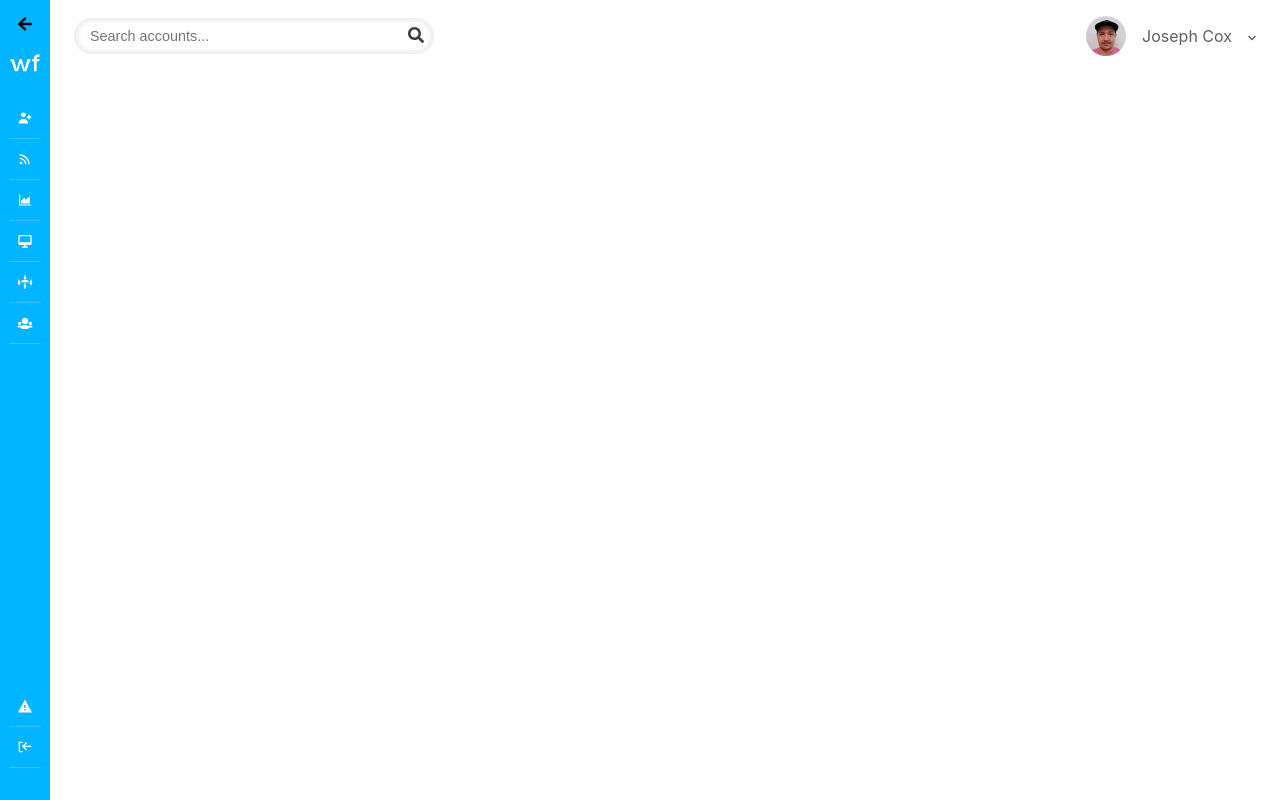
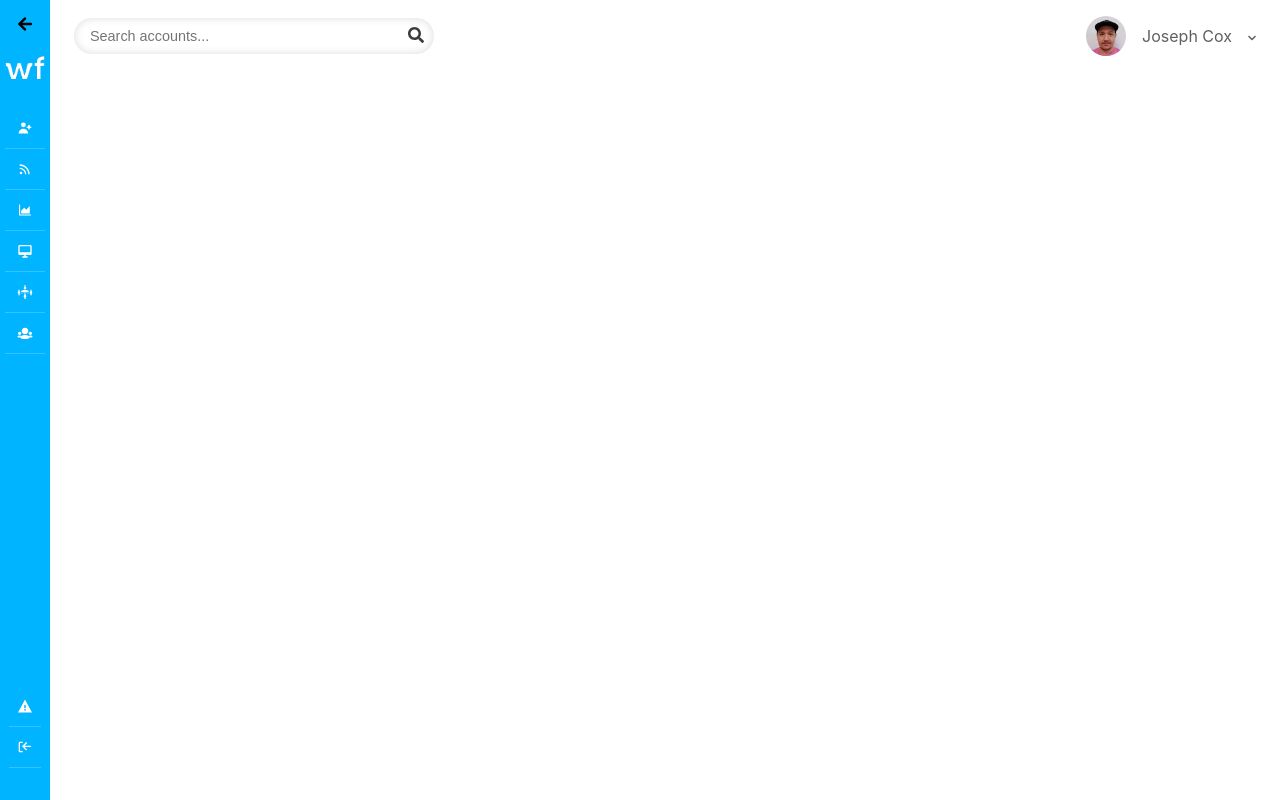
Before and after one commit to joejcox/workflow, a React (Create React App) app: page / in a window 1280 px wide. Built offline with nearby package versions, Linux system fonts and the light colour scheme.

Commit message:
fixed issue with logo scaling on sidebar open. fixed flashing svg icon issue on sidebar open. fixed sidebar link new line showing on sidebar open by adding container with no overflow around the text element

```diff
--- a/src/components/Sidebar/Logo/Logo.module.scss
+++ b/src/components/Sidebar/Logo/Logo.module.scss
@@ -3,10 +3,9 @@
   text-align: center;
   .sidebar_logo__wide {
     width: 200px;
-    max-width: 100%;
   }
   .sidebar_logo__slim {
-    width: 30px;
+    width: 40px;
   }
 }
 
--- a/src/components/Sidebar/Sidebar.module.scss
+++ b/src/components/Sidebar/Sidebar.module.scss
@@ -1,5 +1,5 @@
 .sidebar {
-  transition: 0.2s ease;
+  transition: 0.2s cubic-bezier(0.76, 0, 0.24, 1);
   width: 100%;
   background-color: #00b4ff;
   height: 100%;
@@ -25,6 +25,7 @@
   .sidebar {
     width: 250px;
     transform: translate(0);
+    overflow: hidden;
 
     .toggle_menu {
       display: flex;
@@ -33,7 +34,7 @@
       cursor: pointer;
 
       svg {
-        transition: 0.3s ease;
+        transition: 0.2s ease;
         fill: white;
       }
     }
--- a/src/components/Sidebar/SidebarLink/SidebarLink.js
+++ b/src/components/Sidebar/SidebarLink/SidebarLink.js
@@ -3,9 +3,18 @@ import styles from "./SidebarLink.module.scss";
 
 const SidebarLink = ({ children, text, slim }) => {
   return (
-    <a href="/" className={styles.sidebar_link}>
-      {children}{" "}
-      {slim ? null : <span className={styles.sidebar_link__text}>{text}</span>}
+    <a
+      href="/"
+      className={`${styles.sidebar_link} ${
+        slim ? styles.sidebar_link__slim : ""
+      }`}
+    >
+      {children}
+      {slim ? null : (
+        <p className={styles.sidebar_link__text_container}>
+          <span className={styles.sidebar_link__text}>{text}</span>
+        </p>
+      )}
     </a>
   );
 };
--- a/src/components/Sidebar/SidebarLink/SidebarLink.module.scss
+++ b/src/components/Sidebar/SidebarLink/SidebarLink.module.scss
@@ -9,9 +9,23 @@
   align-items: center;
   border-bottom: 1px solid rgba(255, 255, 255, 0.2);
 
-  .sidebar_link__text {
-    display: inline-block;
-    margin-left: 1rem;
+  svg {
+    min-width: 15px;
+  }
+
+  &.sidebar_link__slim {
+    justify-content: center;
+  }
+
+  .sidebar_link__text_container {
+    max-height: 20px;
+    overflow: hidden;
+    width: 100%;
+
+    .sidebar_link__text {
+      display: inline-block;
+      margin-left: 1rem;
+    }
   }
 
   &:hover {
```
